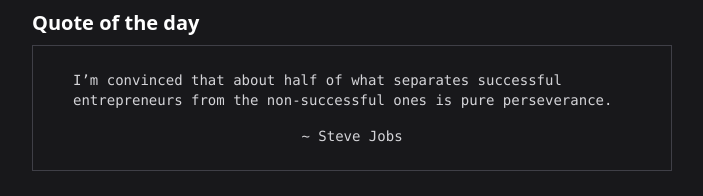
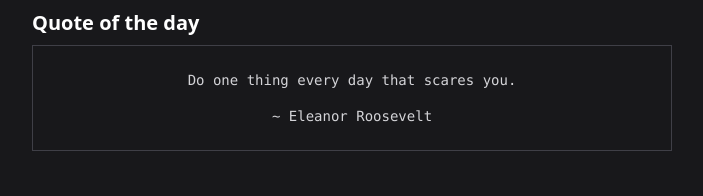
Before and after one commit to vansh-vm04/vansh.works, a Next.js app: page / in a window 1280 px wide. Shown: the part 1089-1285 px from the top of the page, without its empty margins (288-991 px from the left). Built offline with nearby package versions, Linux system fonts and the light colour scheme.

Commit message:
quotes component update

```diff
--- a/components/RandomQuotes.tsx
+++ b/components/RandomQuotes.tsx
@@ -1,17 +1,23 @@
+"use client";
 import { getRandomQuote } from "@/utils/data";
+import { IQuote } from "@/utils/types";
+import { useEffect, useState } from "react";
 
 export default function RandomQuotes() {
-  const quote = getRandomQuote();
+  const [quote, setQuote] = useState<IQuote | undefined>();
+  useEffect(() => {
+    setQuote(getRandomQuote());
+  }, []);
   return (
     <section id="quotes" className="w-full my-4">
       <h1 className="text-white text-xl font-bold mb-2">Quote of the day</h1>
       <div className="w-full flex flex-col py-6 px-10 items-center justify-center border-1 border-zinc-700">
         <p className="text-sm text-zinc-300 font-mono text-pretty">
-          {quote.quote}
+          {quote?.quote}
         </p>
         <p className="text-sm text-zinc-300 font-mono text-pretty mt-4">
           {"~ "}
-          {quote.author}
+          {quote?.author}
         </p>
       </div>
     </section>
--- a/utils/data.ts
+++ b/utils/data.ts
@@ -1,4 +1,4 @@
-import { IProject } from "./types";
+import { IProject, IQuote } from "./types";
 
 export const links = {
   github: "https://github.com/vansh-vm04",
@@ -107,7 +107,7 @@
   "https://res.cloudinary.com/dhuql3iuv/image/upload/v1758558146/psychology-of-money_qszhp0.jpg"
 ]
 
-export const quotes = [
+export const quotes:IQuote[] = [
   { quote: "When something is important enough, you do it even if the odds are not in your favor.", author: "Elon Musk" },
   { quote: "Your most unhappy customers are your greatest source of learning.", author: "Bill Gates" },
   { quote: "Innovation distinguishes between a leader and a follower.", author: "Steve Jobs" },
```
